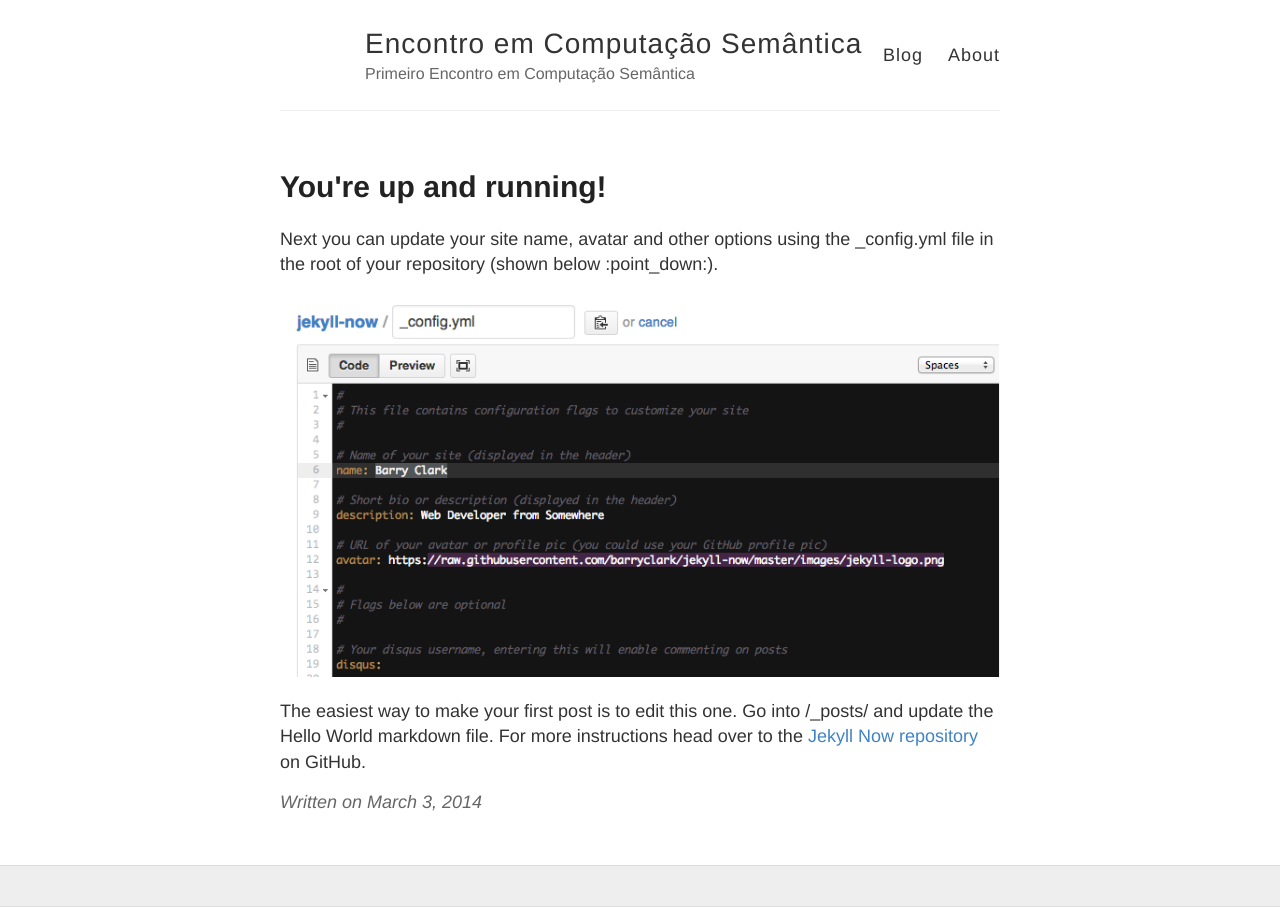
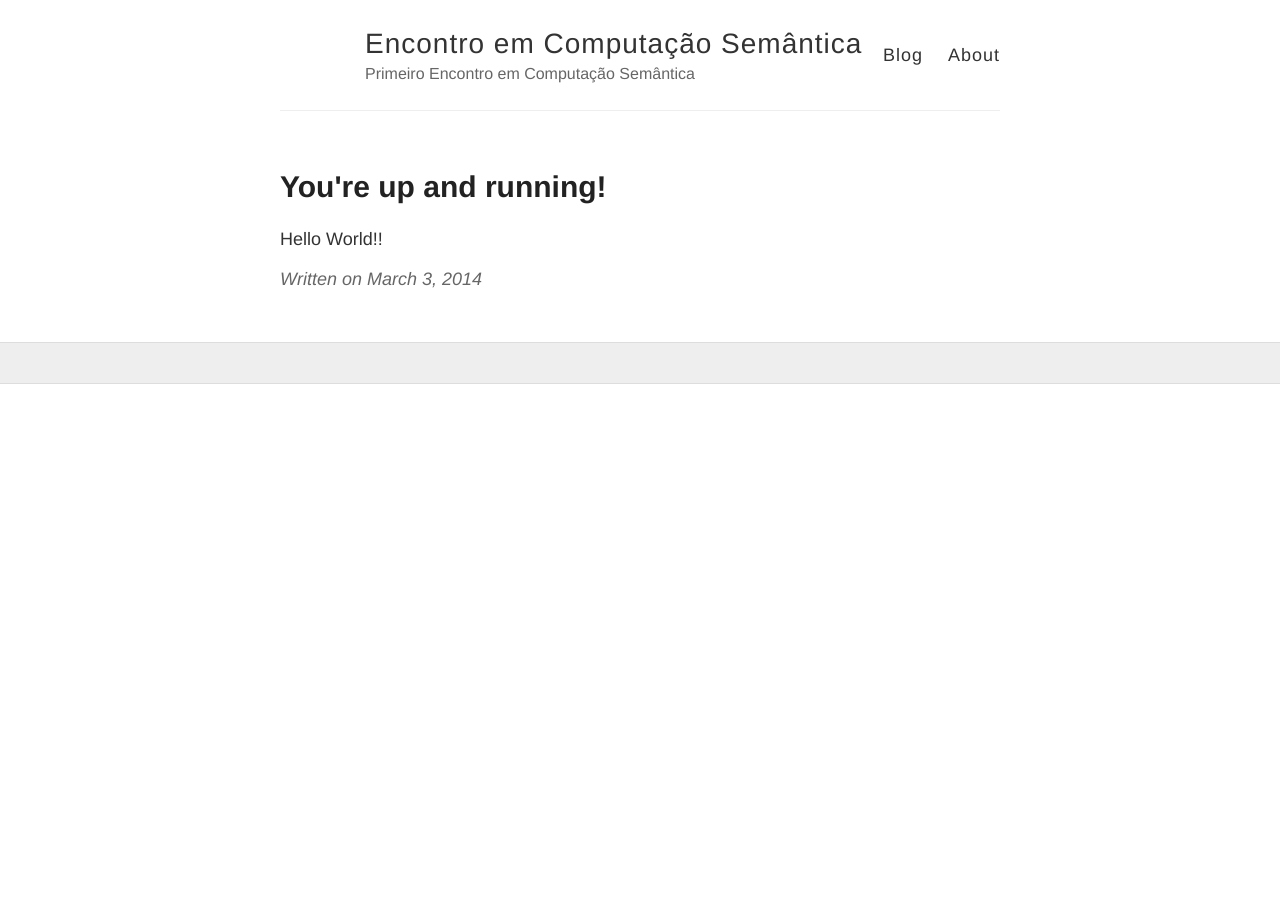
Before and after one commit to bianca-pereira/compsem.github.io, a Jekyll site: the page built from _posts/2014-3-3-Hello-World.md, in a window 1280 px wide. Built offline with Jekyll 4.4.1, drawn with Linux system fonts in a browser that asks for light colours.

Commit message:
First commit after build

```diff
--- a/_posts/2014-3-3-Hello-World.md
+++ b/_posts/2014-3-3-Hello-World.md
@@ -3,8 +3,4 @@
 title: You're up and running!
 ---
 
-Next you can update your site name, avatar and other options using the _config.yml file in the root of your repository (shown below :point_down:).
-
-![_config.yml]({{ site.baseurl }}/images/config.png)
-
-The easiest way to make your first post is to edit this one. Go into /_posts/ and update the Hello World markdown file. For more instructions head over to the [Jekyll Now repository](https://github.com/barryclark/jekyll-now) on GitHub.
+Hello World!!
```
Also changed, not shown: 13 other files.
